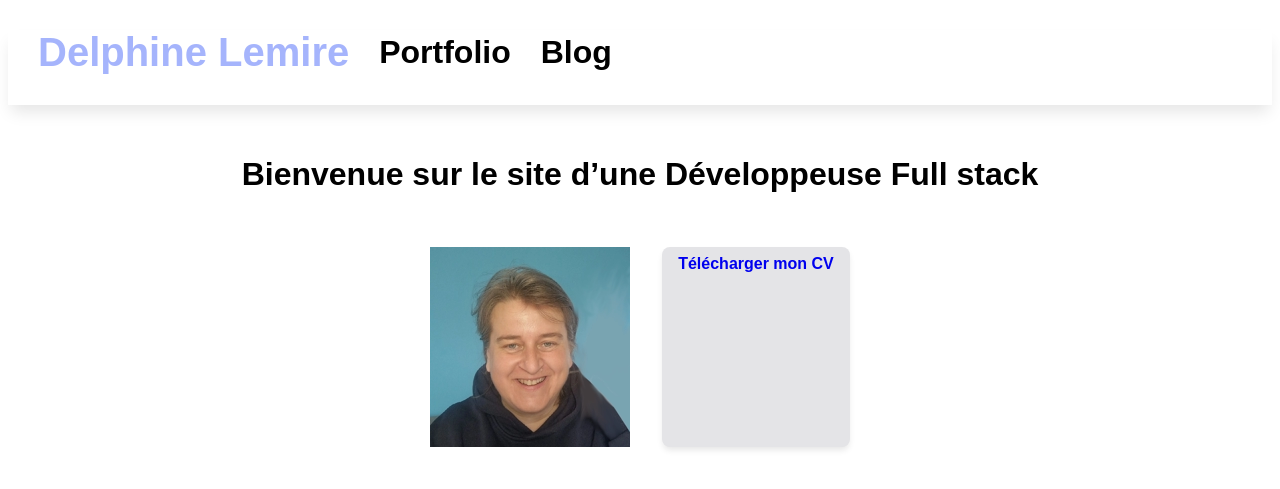
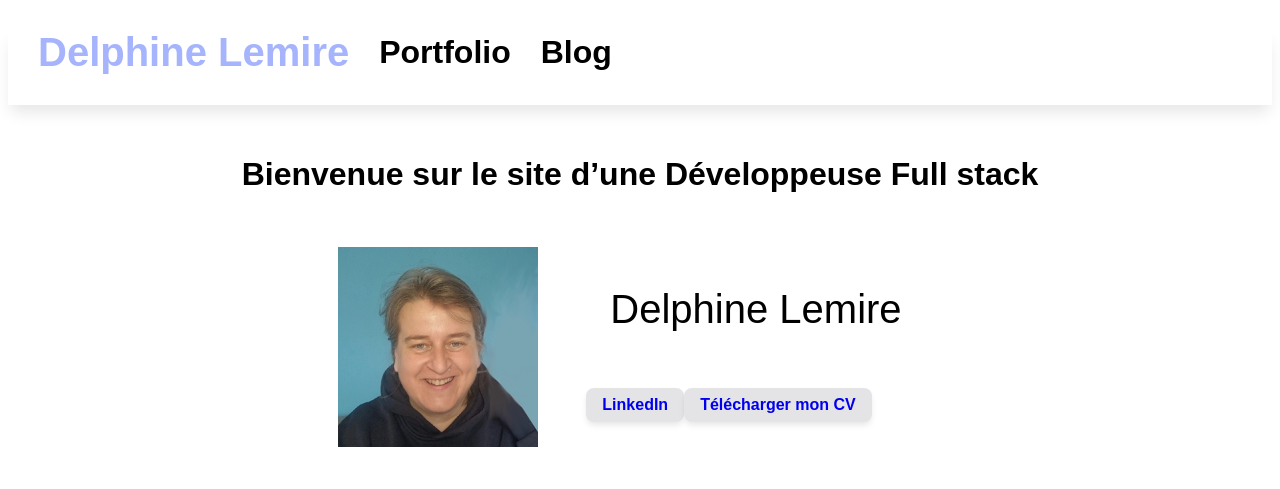
Before and after one commit to DelphineLemire/DelphineLemire.github.io, a Jekyll site: the page built from docs/index.md, in a window 1280 px wide. Shown: the top 489 px of the page. Built offline with Jekyll 4.4.1, drawn with Linux system fonts in a browser that asks for light colours.

Commit message:
style index

```diff
--- a/docs/_layouts/index.html
+++ b/docs/_layouts/index.html
@@ -3,12 +3,17 @@ layout: default
 ---
 {{ content }}
 
-<div>
+<div >
     <div>
         <img src="./assets/images/delphine.webp" alt="Delphine Lemire"/>
     </div>
-    <div>
-        <a class="btn" href="./assets/documents/cv.pdf" >Télécharger mon CV</a>
+    <div class="flex-column">
+        <div class="logo">Delphine Lemire</div>
+        <div>
+            <a class="btn" href="https://linkedin.com/in/delphine-lemire">LinkedIn</a>
+            <a class="btn" href="./assets/documents/cv.pdf" >Télécharger mon CV</a>
+        </div>
+
     </div>
 
 </div>
--- a/docs/_sass/main.scss
+++ b/docs/_sass/main.scss
@@ -5,6 +5,10 @@ body {
 div {
     display: flex;
     padding: 1em;
+}
+
+.flex-column {
+    flex-direction: column;
 }
 
 .btn {
@@ -15,6 +19,10 @@ div {
     border-radius: .5rem;
     padding: 0.5rem 1rem ;
 
+}
+
+.logo {
+    font-size: 2.5em;
 }
 
 .navbar {
```
